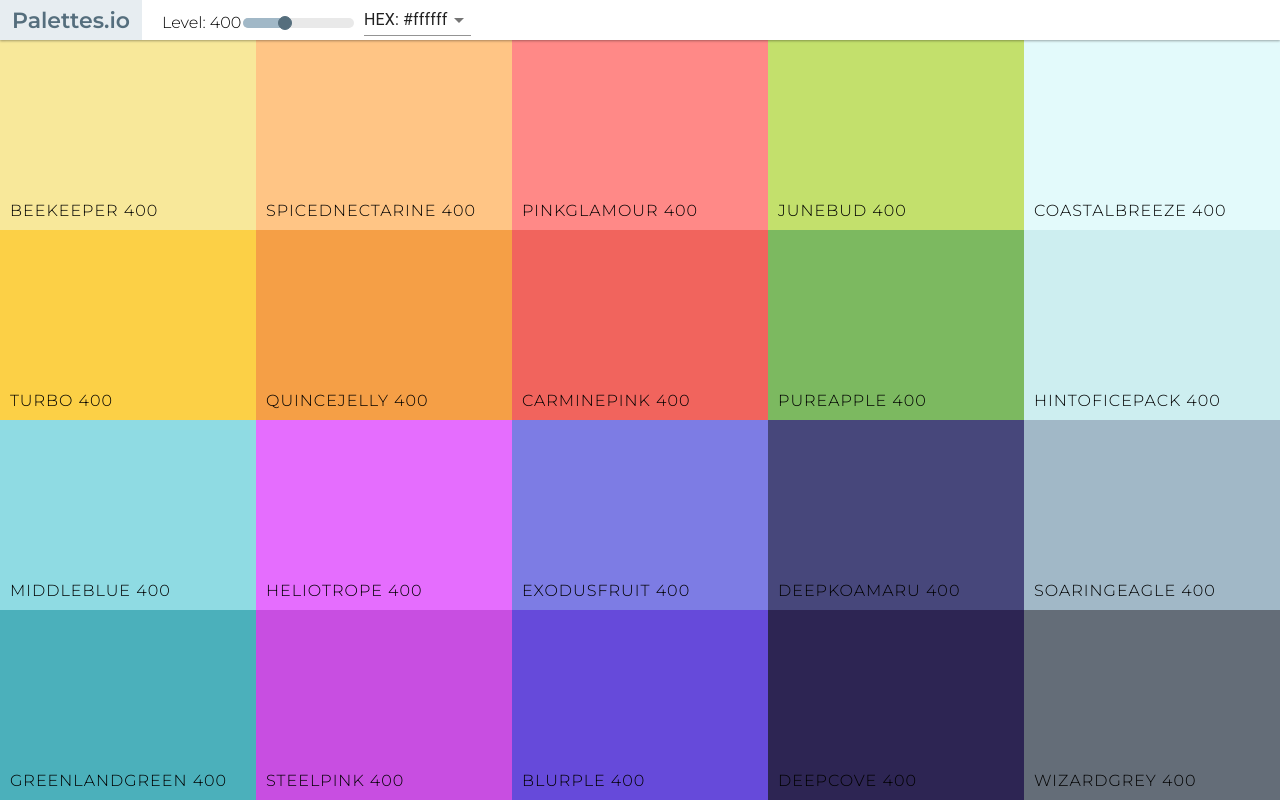
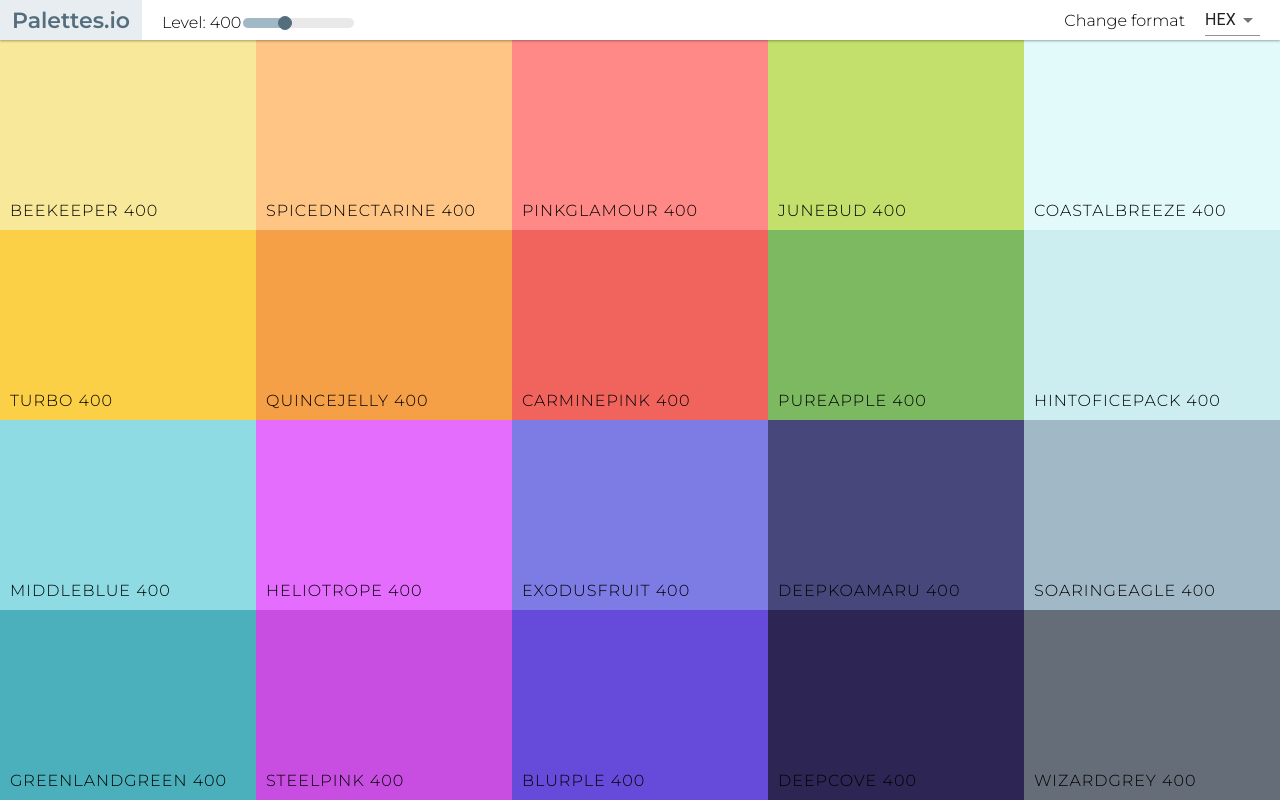
Before and after one commit to v-poghosyan/palettes, a React (Create React App) app: page / in a window 1280 px wide. Built offline with nearby package versions, Linux system fonts and the light colour scheme.

Commit message:
Added snackbar and styled format selector

```diff
--- a/package.json
+++ b/package.json
@@ -4,6 +4,7 @@
   "private": true,
   "dependencies": {
     "@material-ui/core": "^4.11.4",
+    "@material-ui/icons": "^4.11.2",
     "@testing-library/jest-dom": "^5.13.0",
     "@testing-library/react": "^11.2.7",
     "@testing-library/user-event": "^12.8.3",
--- a/src/Navbar.css
+++ b/src/Navbar.css
@@ -48,6 +48,7 @@
 }
 
 /* Classes in rc-slider library */
+
 .rc-slider-track {
   background-color: #a1b8c7;
   height: 10px;
@@ -56,3 +57,18 @@
 .rc-slider-rail {
   height: 10px;
 }
+
+/* End of rc-slider classes */
+
+.Select-wrapper {
+  display: flex;
+  flex-direction: row;
+  margin-left: auto; /* push to left */
+  margin-right: 20px;
+}
+
+.Select-wrapper span {
+  display: flex;
+  align-items: center;
+  margin-right: 20px;
+}
--- a/src/Navbar.js
+++ b/src/Navbar.js
@@ -1,6 +1,9 @@
 import React, { Component } from 'react';
 import Select from '@material-ui/core/Select';
 import MenuItem from '@material-ui/core/MenuItem';
+import Snackbar from '@material-ui/core/Snackbar';
+import CloseIcon from '@material-ui/icons/Close';
+import IconButton from '@material-ui/core/IconButton';
 import Slider from 'rc-slider';
 import 'rc-slider/assets/index.css';
 import './Navbar.css';
@@ -10,13 +13,21 @@
 
   constructor(props) {
     super(props);
-    this.state = { format: 'hex' }; /* Keep track of format for the Selector component */
-    this.handleChange = this.handleChange.bind(this);
+    this.state = {
+      format: 'hex', /* Keep track of format for the Selector component */
+      open: false /* Kepp track of whether or not snackbar is open */
+    };
+    this.handleFormatChange = this.handleFormatChange.bind(this);
+    this.closeSnackbar = this.closeSnackbar.bind(this);
   }
 
-  handleChange(evt) {
-    this.setState({format : evt.target.value}); /* Changes the value of the material-ui selector */
+  handleFormatChange(evt) {
+    this.setState({format : evt.target.value, open: true}); /* Changes the value of the material-ui selector and makes snackbar appear*/
     this.props.changeColorFormat(evt.target.value); /* Format needs to be passed up to parent palette so that the latter can change the ColorBox formats */
+  }
+
+  closeSnackbar(evt) {
+    this.setState({...this.state, open: false});
   }
 
   render () {
@@ -50,12 +61,27 @@
         </div>
         {/* Color Format Selector - using material-ui */}
         <div className="Select-wrapper">
-              <Select value={format} onChange={this.handleChange}>
-                <MenuItem value="hex">HEX: #ffffff</MenuItem>
-                <MenuItem value="rgb">RGB: rgb(255,255,255)</MenuItem>
-                <MenuItem value="rgba">RGBA: rgb(255,255,255,1.0)</MenuItem>
-              </Select>
+          <span>Change format </span>
+          <Select value={format} onChange={this.handleFormatChange}>
+            <MenuItem value="hex">HEX</MenuItem>
+            <MenuItem value="rgb">RGB</MenuItem>
+            <MenuItem value="rgba">RGBA</MenuItem>
+          </Select>
         </div>
+        {/* Snackbar to notify of format change - using material-ui */}
+        <Snackbar
+          anchorOrigin={{vertical: 'bottom', horizontal: 'left'}} /* Aligns snackbar */
+          open={this.state.open} /* Boolean for whether or not the snackbar is open */
+          autoHideDuration={3000} /* Time in milliseconds to hide the snackbar */
+          message={<span id="Message-ID">Format changed to {format.toUpperCase()}</span>} /* HTML message */
+          ContentProps={{'aria-describedby' : 'Message-ID'}} /* For accessibility by screen readers */
+          action={[
+            <IconButton onClick={this.closeSnackbar} color="inherit" key="close" aria-label="close">
+              <CloseIcon />
+            </IconButton>
+          ]} /* Array of buttons that go into snackbar */
+          onClose={this.closeSnackbar} /* Clicking away somwhere else triggers the close event, as does the auto hide feature */
+        />
       </nav>
     );
 
```
Also changed, not shown: 1 other file (tests, documents, lock files or other folders).
